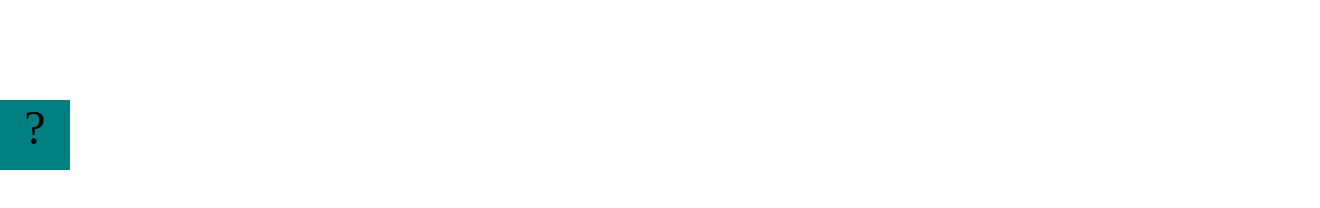
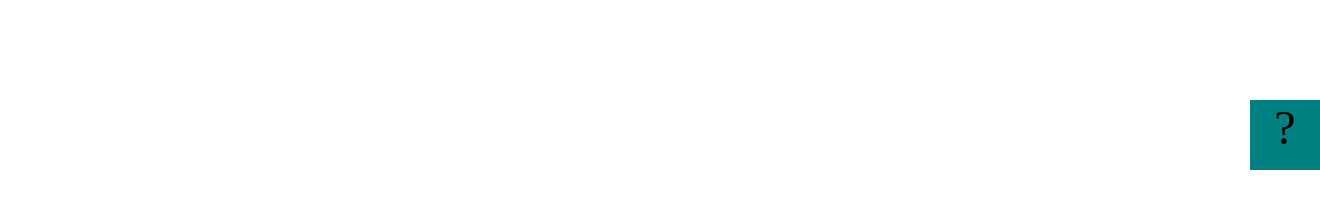
Before and after one commit to RossBarker1/RossBarker1.github.io, a plain HTML site: page projects/bouncing-box/index.html in a window 1280 px wide. Shown: the whole page, 1320 px wide, since content can reach past the window. Drawn offline with Linux system fonts and the light colour scheme.

Commit message:
Started bouncing box

```diff
--- a/projects/bouncing-box/index.html
+++ b/projects/bouncing-box/index.html
@@ -46,7 +46,7 @@
 			var boardWidth = board.width();	// the maximum X-Coordinate of the screen
 
 			// Every 50 milliseconds, call the update Function (see below)
-			setInterval(update, 50);
+			setInterval(update, 1);
 
 			// Every time the box is clicked, call the handleBoxClick Function (see below)
 			box.on('click', handleBoxClick);
@@ -66,7 +66,7 @@
 			//////////////////////////////////////////////////////////////////
 
 			// TODO 2 - Variable declarations
-
+			var positionX = 0;
 
 
 			/*
@@ -75,7 +75,9 @@
 			turn it around!
 			*/
 			function update() {
-
+			// increase the value of positionX by 10
+				positionX = positionX + 1
+				moveBoxTo(positionX)
 
 			};
 
@@ -85,6 +87,7 @@
 			the left side of the screen.
 			*/
 			function handleBoxClick() {
+				positionX = 0;
 
 
 			};
```
